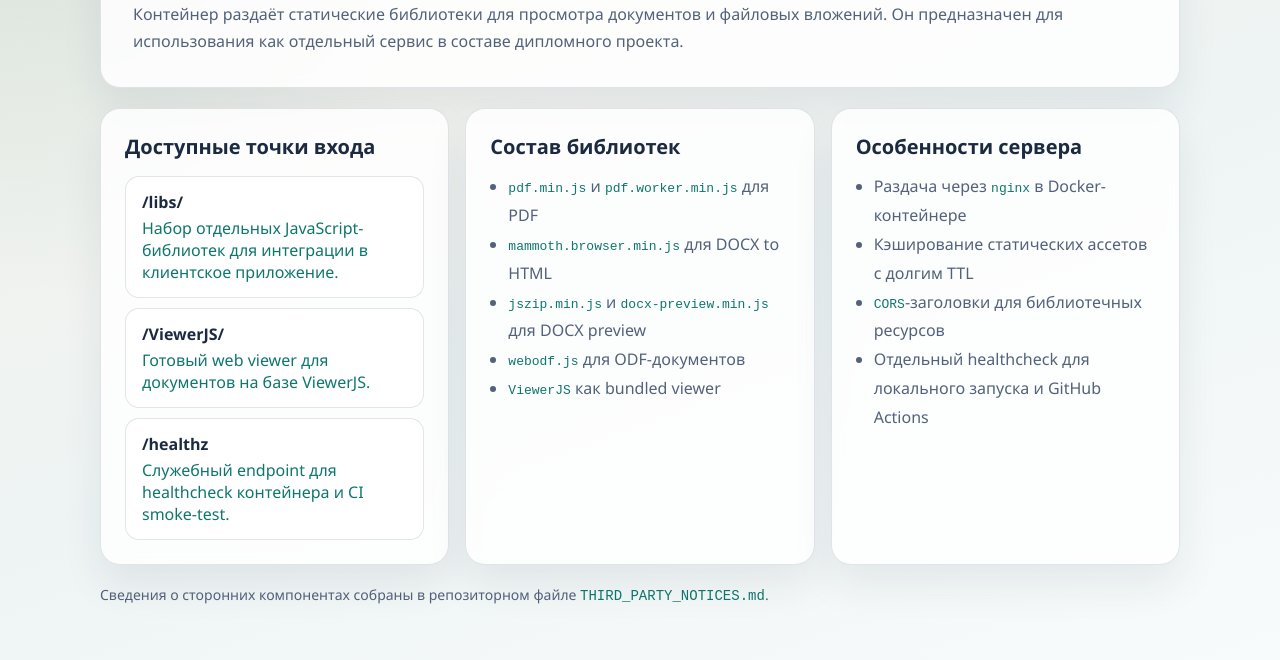
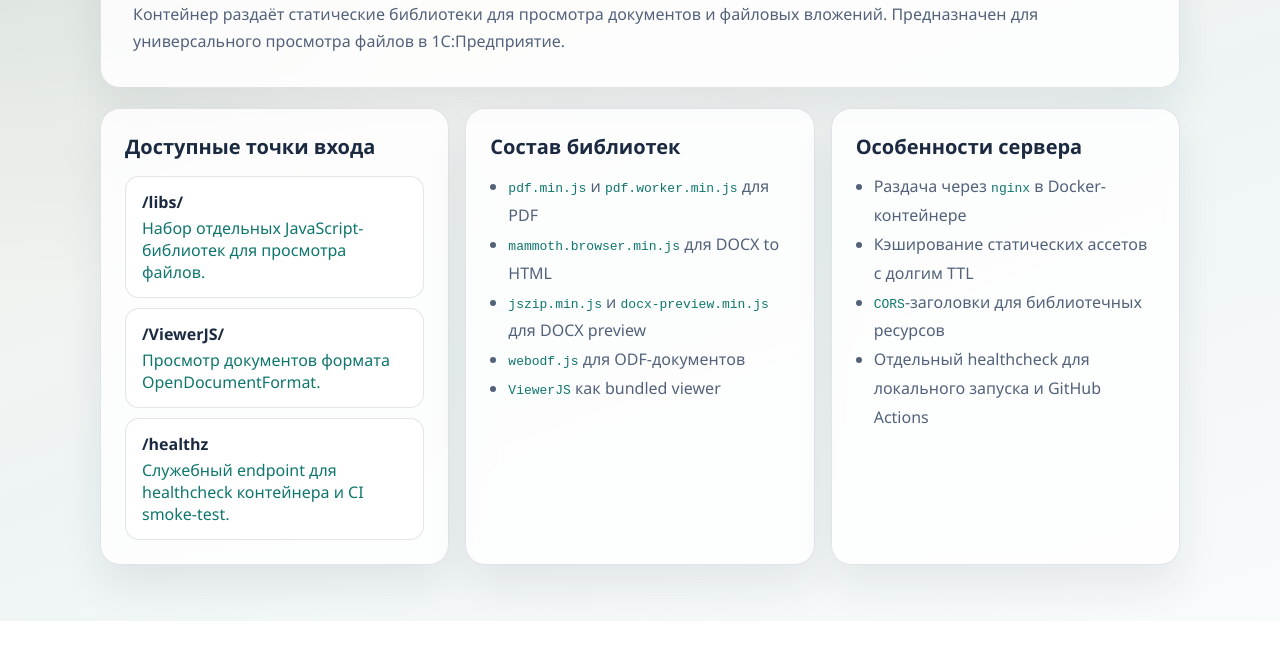
Before and after one commit to AlexKeyyyy/file-viewer, a plain HTML site: page public/index.html in a window 1280 px wide. Shown: the part 184-844 px from the top of the page. After the commit the page ends 805 px from the top, so only its background shows below. Drawn offline with Linux system fonts and the light colour scheme.

Commit message:
рефактор

```diff
--- a/public/index.html
+++ b/public/index.html
@@ -1,8 +1,8 @@
-<!DOCTYPE html>
+<!doctype html>
 <html lang="ru">
   <head>
-    <meta charset="utf-8">
-    <meta name="viewport" content="width=device-width, initial-scale=1">
+    <meta charset="utf-8" />
+    <meta name="viewport" content="width=device-width, initial-scale=1" />
     <title>File Viewer Libraries</title>
     <style>
       :root {
@@ -24,7 +24,11 @@
         margin: 0;
         font-family: "Segoe UI", Tahoma, Geneva, Verdana, sans-serif;
         background:
-          radial-gradient(circle at top left, rgba(15, 118, 110, 0.14), transparent 32%),
+          radial-gradient(
+            circle at top left,
+            rgba(15, 118, 110, 0.14),
+            transparent 32%
+          ),
           linear-gradient(160deg, #f6f1e8 0%, #eef4f4 55%, #f8fbfb 100%);
         color: var(--text);
       }
@@ -140,8 +144,9 @@
         <span class="tag">Static Distribution</span>
         <h1>File Viewer Libraries</h1>
         <p>
-          Контейнер раздаёт статические библиотеки для просмотра документов и файловых вложений.
-          Он предназначен для использования как отдельный сервис в составе дипломного проекта.
+          Контейнер раздаёт статические библиотеки для просмотра документов и
+          файловых вложений. Предназначен для универсального просмотра файлов в
+          1С:Предприятие.
         </p>
       </section>
 
@@ -151,11 +156,11 @@
           <div class="links">
             <a class="link-card" href="/libs/">
               <strong>/libs/</strong>
-              Набор отдельных JavaScript-библиотек для интеграции в клиентское приложение.
+              Набор отдельных JavaScript-библиотек для просмотра файлов.
             </a>
             <a class="link-card" href="/ViewerJS/">
               <strong>/ViewerJS/</strong>
-              Готовый web viewer для документов на базе ViewerJS.
+              Просмотр документов формата OpenDocumentFormat.
             </a>
             <a class="link-card" href="/healthz">
               <strong>/healthz</strong>
@@ -167,9 +172,14 @@
         <article class="panel">
           <h2>Состав библиотек</h2>
           <ul>
-            <li><code>pdf.min.js</code> и <code>pdf.worker.min.js</code> для PDF</li>
+            <li>
+              <code>pdf.min.js</code> и <code>pdf.worker.min.js</code> для PDF
+            </li>
             <li><code>mammoth.browser.min.js</code> для DOCX to HTML</li>
-            <li><code>jszip.min.js</code> и <code>docx-preview.min.js</code> для DOCX preview</li>
+            <li>
+              <code>jszip.min.js</code> и <code>docx-preview.min.js</code> для
+              DOCX preview
+            </li>
             <li><code>webodf.js</code> для ODF-документов</li>
             <li><code>ViewerJS</code> как bundled viewer</li>
           </ul>
@@ -181,14 +191,12 @@
             <li>Раздача через <code>nginx</code> в Docker-контейнере</li>
             <li>Кэширование статических ассетов с долгим TTL</li>
             <li><code>CORS</code>-заголовки для библиотечных ресурсов</li>
-            <li>Отдельный healthcheck для локального запуска и GitHub Actions</li>
+            <li>
+              Отдельный healthcheck для локального запуска и GitHub Actions
+            </li>
           </ul>
         </article>
       </section>
-
-      <p class="footer">
-        Сведения о сторонних компонентах собраны в репозиторном файле <code>THIRD_PARTY_NOTICES.md</code>.
-      </p>
     </main>
   </body>
 </html>
```
Also changed, not shown: 2 other files.
